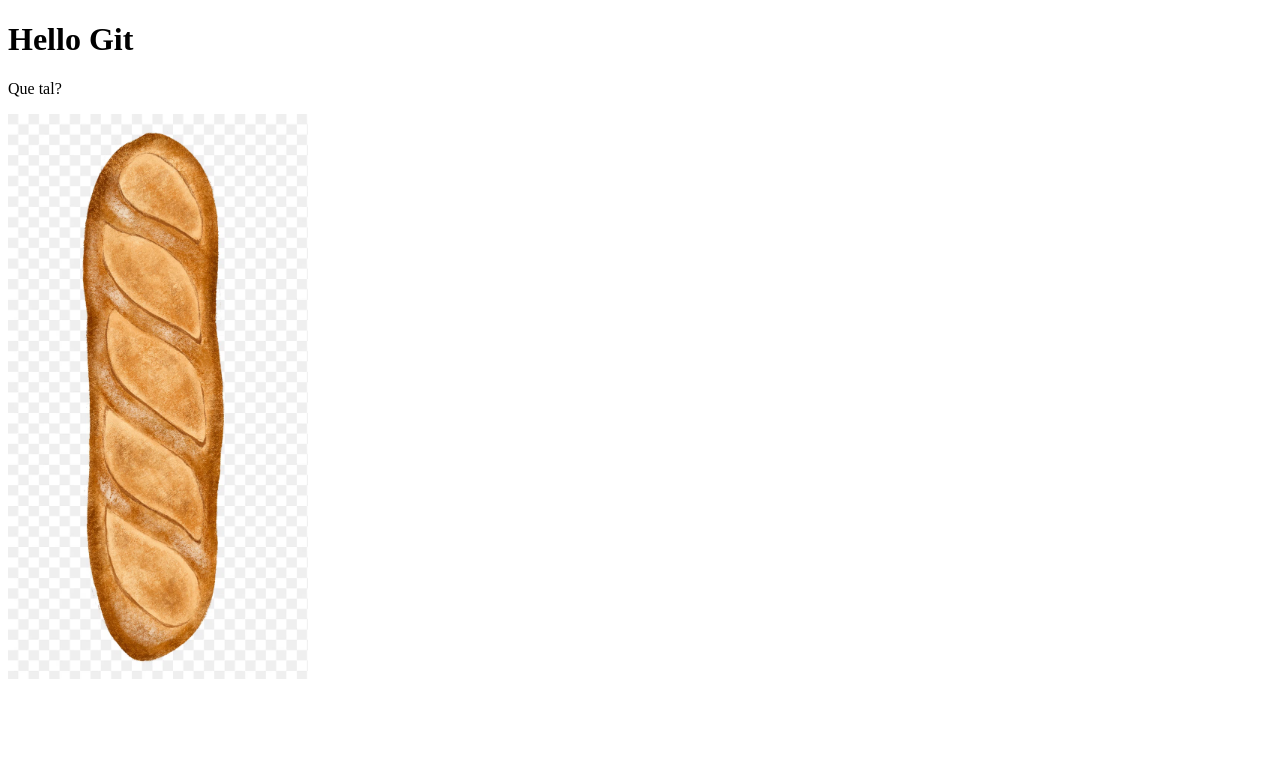
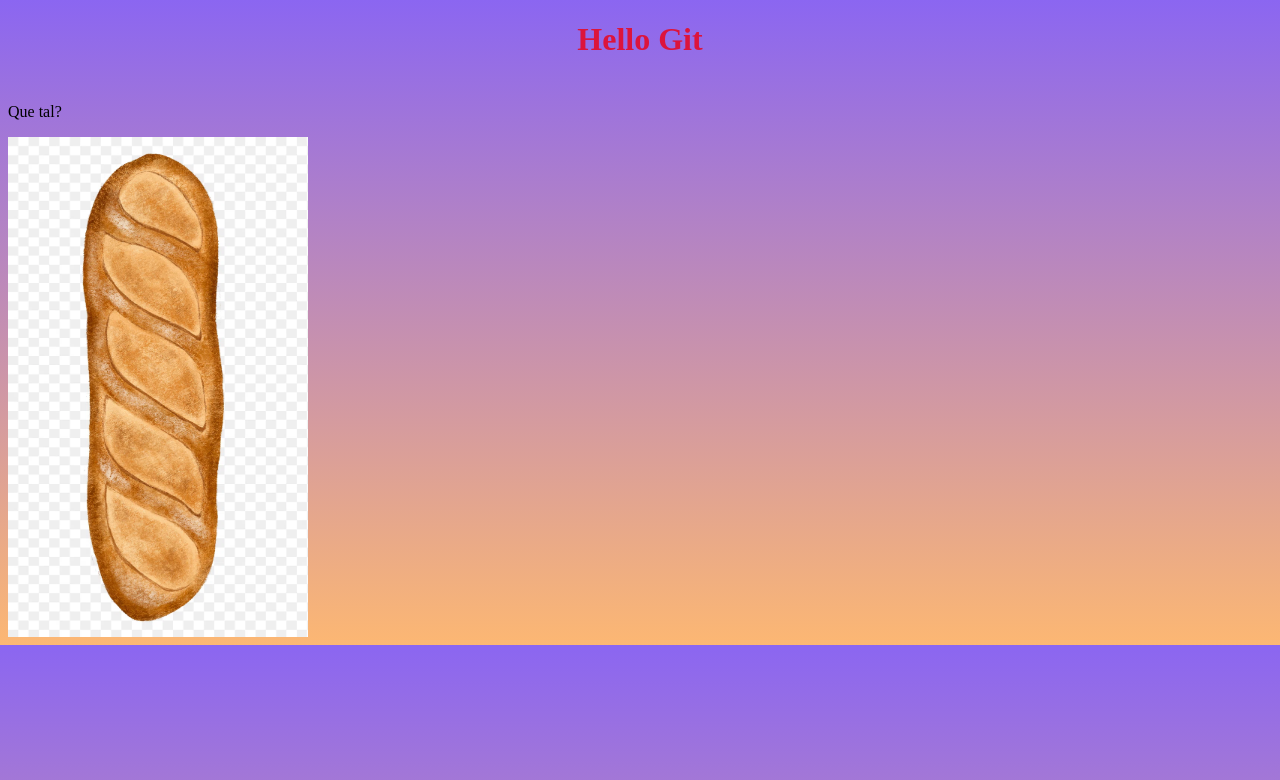
Before and after one commit to Emma-404/repository-test, a plain HTML site: page index.html in a window 1280 px wide. Drawn offline with Linux system fonts and the light colour scheme; files that its build step writes are made by us from their sources.

Commit message:
Added some CSS
CSS fail (not added to index)

```diff
--- a/CSS.css
+++ /dev/null
@@ -1,12 +0,0 @@
-h1 {
-  color: crimson;
-  display: block;
-  height: 60px;
-}
-
-img {
-  display: block;
-  background-color: white;
-  width: 300px;
-  height: 500px;
-}
--- a/index.html
+++ b/index.html
@@ -3,7 +3,9 @@
   <head>
     <meta charset="UTF-8" />
     <meta name="viewport" content="width=device-width, initial-scale=1.0" />
+
     <title>Document</title>
+    <link rel="stylesheet" href="css/style.css" />
   </head>
   <body>
     <h1>Hello Git</h1>
--- /dev/null
+++ b/style.css
@@ -0,0 +1,26 @@
+h1 {
+  color: crimson;
+  display: block;
+  height: 60px;
+  text-align: center;
+}
+
+img {
+  display: block;
+  background: linear-gradient(
+    0deg,
+    rgb(252, 183, 115) 0%,
+    rgb(139, 102, 241) 100%
+  );
+  width: 300px;
+  height: 500px;
+  text-align: center;
+}
+
+body {
+  background: linear-gradient(
+    0deg,
+    rgb(252, 183, 115) 0%,
+    rgb(139, 102, 241) 100%
+  );
+}
```
Also changed, not shown: 1 other file.
